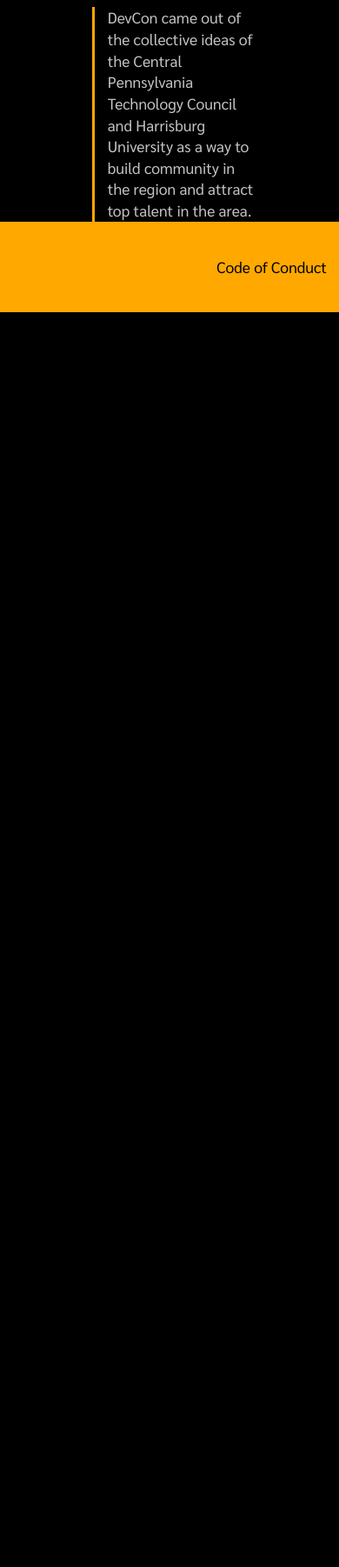
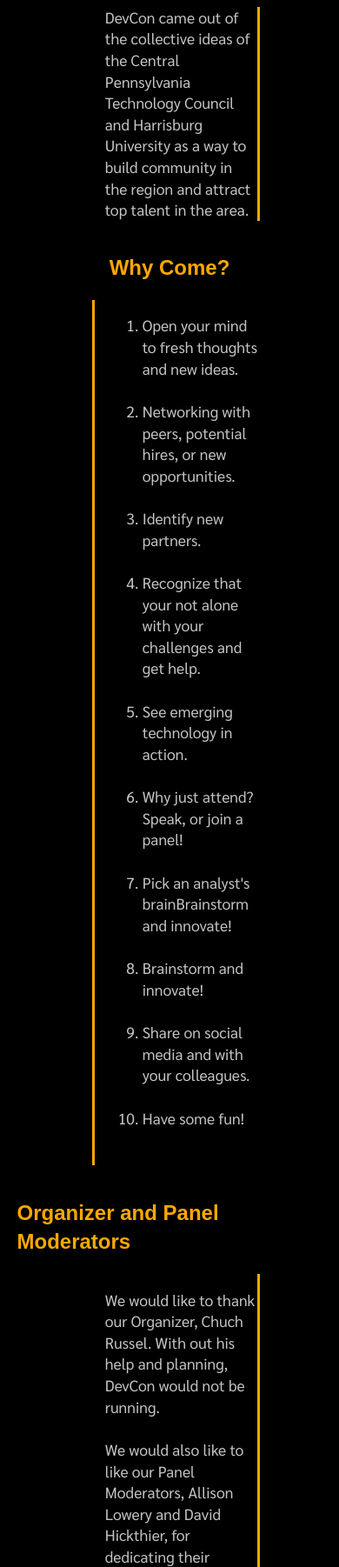
Before and after one commit to YCPKirstynSwancer/TechCon, a plain HTML site: page about.html in a window 390 px wide. Shown: the part 198-2000 px from the top of the page at 87% size. Before the commit the page ends 844 px from the top, so only its background shows below. Drawn offline with nearby package versions, Linux system fonts and the light colour scheme; a script that the page names is missing.

Commit message:
Last Upload
I finished my pages
There are still a few problems but I can not figure them out. I was having a problem getting my navigation at the top to be responsive, so I just made the text size smaller. I could not get the DevCon logo to get smaller.
Similar problems with the schedule page. I made the font size smaller, but I wanted to center the text inside the table and was not able to figure that out.

```diff
--- a/about.html
+++ b/about.html
@@ -41,10 +41,35 @@ DevCon came out of the collective ideas of the Central Pennsylvania Technology C
 </div>
 </section>
 
+<section>
+  <div class="whycome">
+<h2>Why Come?</h2>
+<div class="whydevcon">
+  <ol>
+  <li>Open your mind to fresh thoughts and new ideas.</li><br>
+  <li>Networking with peers, potential hires, or new opportunities.</li><br>
+  <li>Identify new partners.</li><br>
+  <li>Recognize that your not alone with your challenges and get help.</li><br>
+  <li>See emerging technology in action.</li><br>
+  <li>Why just attend? Speak, or join a panel!</li><br>
+  <li>Pick an analyst's brainBrainstorm and innovate!</li><br>
+  <li>Brainstorm and innovate!</li><br>
+  <li>Share on social media and with your colleagues.</li><br>
+  <li>Have some fun!</li><br>
+</ol>
+</div>
+</div>
+</section>
 
+<section>
+  <div class="organizer">
+<h2>Organizer and Panel Moderators</h2>
+<div class="aboutorganizer">
+<p>We would like to thank our Organizer, Chuch Russel. With out his help and planning, DevCon would not be running. <br><br> We would also like to like our Panel Moderators, Allison Lowery and David Hickthier, for dedicating their weekend to DevCon and the organization of the Panel Discussions.</p>
 
-
-
+</div>
+</div>
+</section>
 
     <!-- Footer Section: this will be the same on each page. -->
     <footer>
--- a/css/main.css
+++ b/css/main.css
@@ -1,4 +1,5 @@
 @import url('https://fonts.googleapis.com/css?family=Sarabun');
+@import url('https://fonts.googleapis.com/css?family=Russo+One');
 /*! HTML5 Boilerplate v6.1.0 | MIT License | https://html5boilerplate.com/ */
 
 /*
@@ -10,6 +11,10 @@
 /* ==========================================================================
    Base styles: opinionated defaults
    ========================================================================== */
+
+h1, h2{
+  font-family: 'Russo+One', sans-serif;
+}
 
 html {
     color: #C4C4C4;
@@ -180,6 +185,7 @@ textarea {
 
 
     .Sponsor_HomePage{
+      width: 80%;
       display: flex;
       justify-content: center;
       align-items: center;
@@ -188,11 +194,13 @@ textarea {
     }
 
     .Sponsors{
-      width: 90%;
+      width: 50%;
       display: flex;
       justify-content: center;
       align-items: center;
       margin: auto;
+      flex-direction: column;
+
     }
 
     .Sponsors a{
@@ -296,6 +304,7 @@ flex-wrap: wrap;
   align-items: center;
   flex-direction: column;
   margin: 0;
+  color: black;
 }
 
 .Day_1{
@@ -488,7 +497,6 @@ select{
   display: flex;
   justify-content: center;
   align-items: center;
-  margin: 5%;
 }
 
 .SponsorImages{
@@ -497,8 +505,7 @@ flex-direction: column;
 justify-content: center;
 align-items: center;
 display: flex;
-width: 60%;
-flex-wrap: wrap;
+width: 100%;
 }
 
 .sponsorlogo{
@@ -507,8 +514,8 @@ flex-wrap: wrap;
 }
 
 .sponsorlogo img{
-  width: 100px;
-  height:auto;
+  width: auto;
+  height:100%;
   margin: 2%;
 }
 
@@ -536,14 +543,49 @@ flex-wrap: wrap;
     width: 50%;
     text-align: left;
     font-size: 1.1em;
-    border-left: 3px solid #FFA800;
+    border-right: 3px solid #FFA800;
     margin-left: 15px;
     padding-left: 15px;
+    margin-bottom:5%;
     }
 
+    .whycome{
+      width: 90%;
+      position: relative;
+      display: flex;
+      flex-direction: column;
+      justify-content: center;
+      align-items: center;
+      margin: auto;
+    }
+.whydevcon{
+  width: 50%;
+  text-align: left;
+  font-size: 1.1em;
+  border-left: 3px solid #FFA800;
+  margin-left: 15px;
+  padding-left: 15px;
+  margin-bottom:5%;
+}
 
-
-
+.organizer{
+  width: 90%;
+  position: relative;
+  display: flex;
+  flex-direction: column;
+  justify-content: center;
+  align-items: center;
+  margin: auto;
+}
+.aboutorganizer{
+width: 50%;
+text-align: left;
+font-size: 1.1em;
+border-right: 3px solid #FFA800;
+margin-left: 15px;
+padding-left: 15px;
+margin-bottom:5%;
+}
 /* ==========================================================================
    Helper classes
    ========================================================================== */
@@ -629,22 +671,35 @@ flex-wrap: wrap;
    These examples override the primary ('mobile first') styles.
    Modify as content requires.
    ========================================================================== */
-@media only screen and (max-width: 1100px){
-  header nav{
-    width: 50%;
-}
+
 
 @media only screen and (max-width: 768px) {
     /* Style adjustments for viewports that meet the condition */
-
+    .Schedule{
+    font-size: 80%;
+    text-align: center;
 
 }
 
+header nav a{
+    color: #000;
+    text-decoration: none;
+    margin: 1%;
+    font-size: .80em;
+
+
 @media only screen and (max-width: 350px) {
     /* Style adjustments for viewports that meet the condition */
+    .Schedule{
+    font-size: 50%;
+      }
 
+      header nav a{
+          color: #000;
+          text-decoration: none;
+          margin: 1%;
+          font-size: .50em;
 
-}
 
 @media print,
        (-webkit-min-device-pixel-ratio: 1.25),
```
Also changed, not shown: index.html (+3 -3 lines), speakers.html (+1 -0 lines), sponsors.html (+2 -1 lines), img/Deloitte_sponsor.png, img/FreshRoastedHosting_sponsor.png, img/HU_sponsor.png, img/PWC_sponsor.png, img/Phoenix-Contact.png, img/Samsung.png, img/TechCouncil_sponsor.png.
